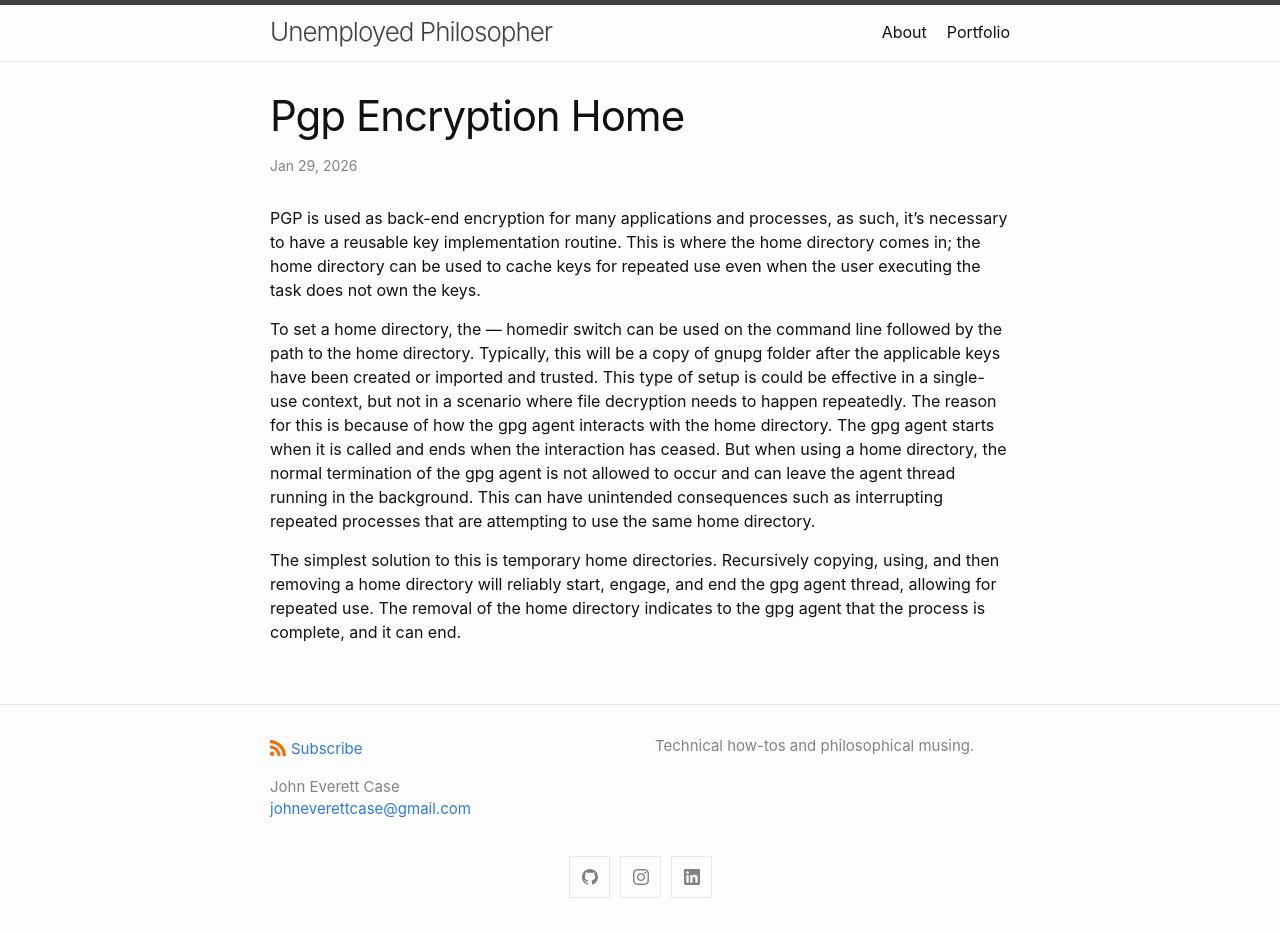
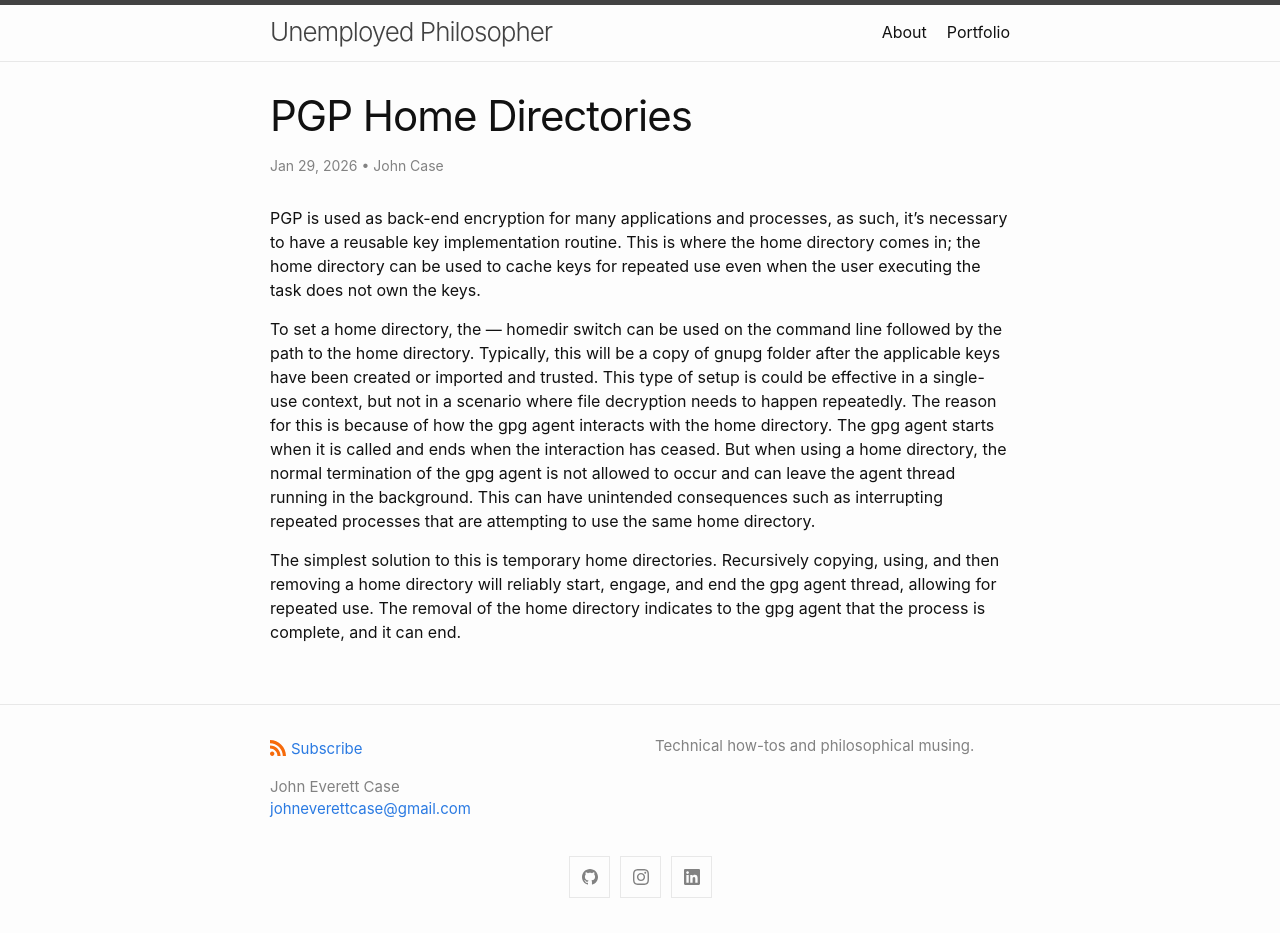
Before and after one commit to johnnycase/johnnycase.github.io, a Jekyll site: the page built from _posts/2026-01-29-PGP-encryption-home.md, in a window 1280 px wide. Built offline with Jekyll 4.4.1, drawn with Linux system fonts in a browser that asks for light colours; our own code applies the rules of GitHub Pages for plain Markdown files.

Commit message:
Update 2026-01-29-PGP-encryption-home.md

```diff
--- a/_posts/2026-01-29-PGP-encryption-home.md
+++ b/_posts/2026-01-29-PGP-encryption-home.md
@@ -1,5 +1,8 @@
 ---
-layout: post
+title: "PGP Home Directories"
+categories: PGP
+author:
+- John Case
 ---
 
 PGP is used as back-end encryption for many applications and processes, as such, it’s necessary to have a reusable key implementation routine. This is where the home directory comes in; the home directory can be used to cache keys for repeated use even when the user executing the task does not own the keys.
```
